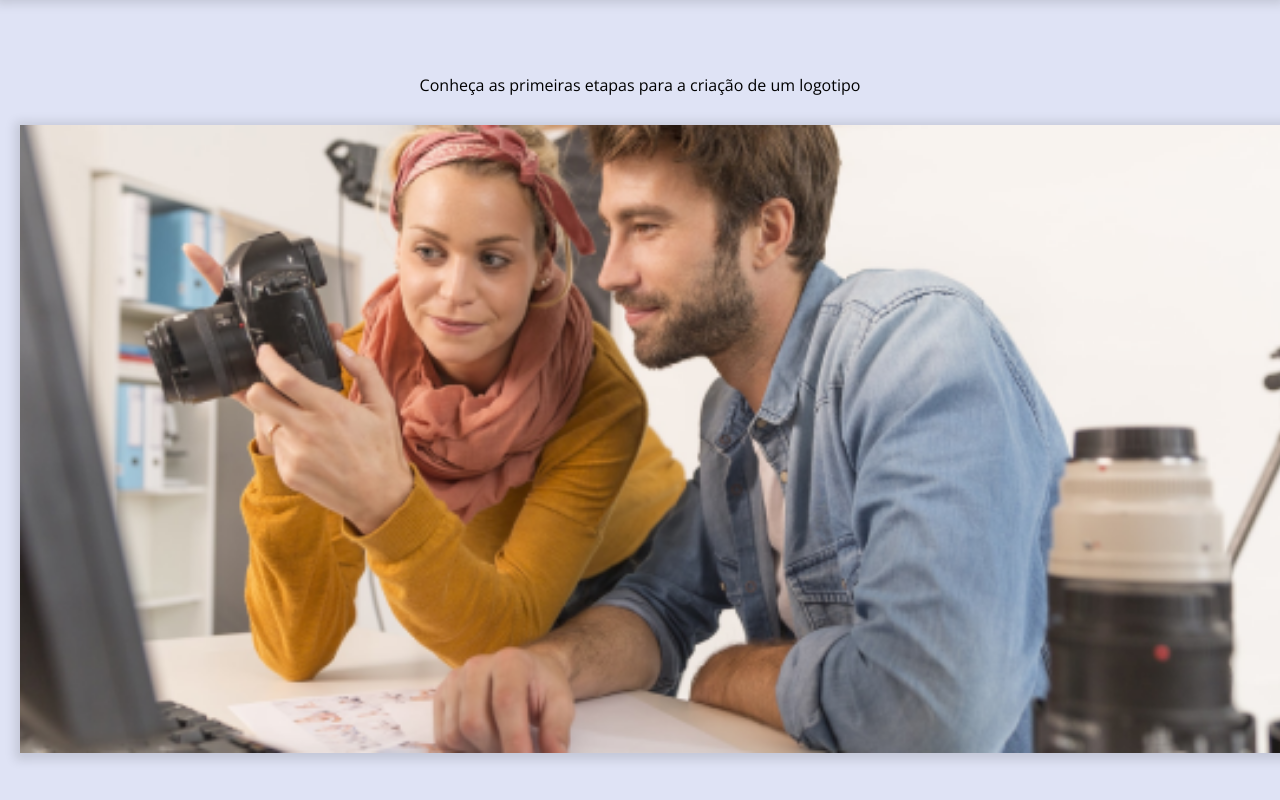
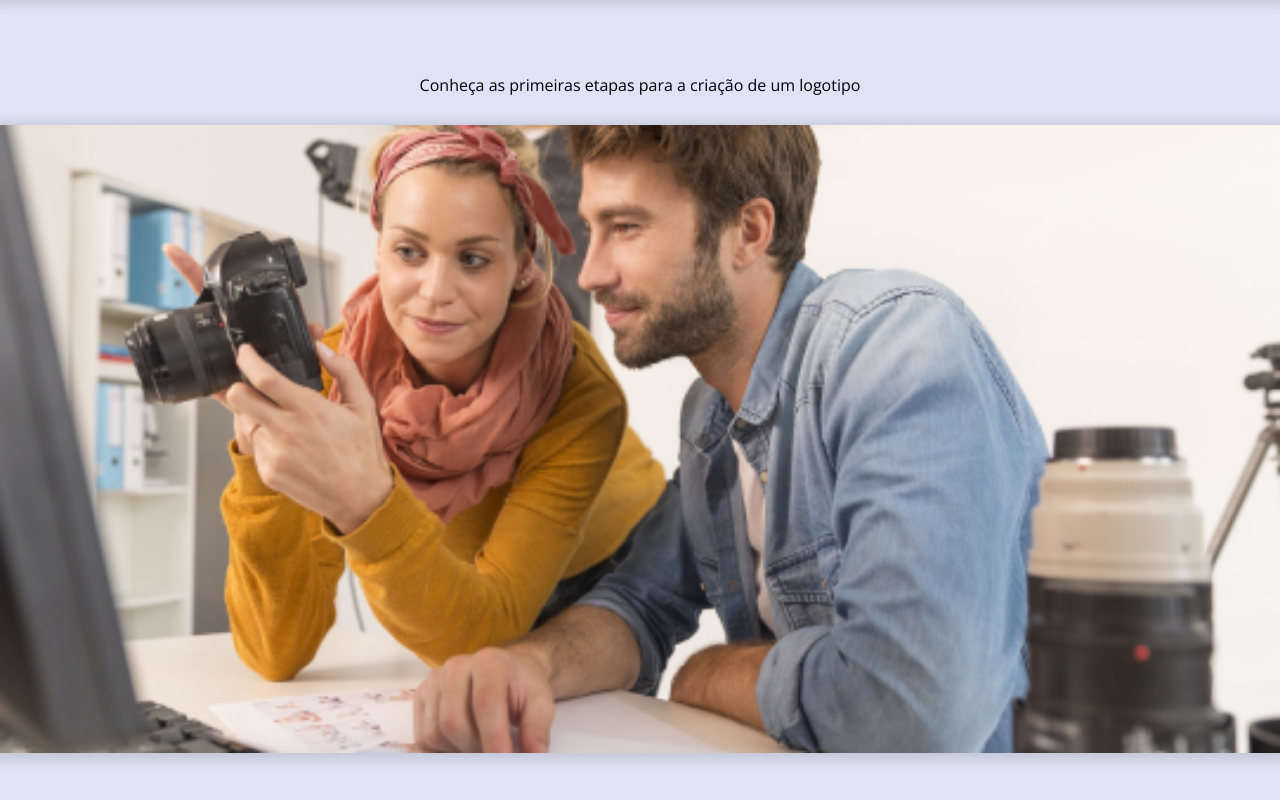
Before and after one commit to lu150ml/projeto__mobile, a plain HTML site: page index.html in a window 1280 px wide. Shown: the part 1080-1880 px from the top of the page. Drawn offline with nearby package versions, Linux system fonts and the light colour scheme.

Commit message:
reparo no pequeno bug do  enquadramento da imagem

```diff
--- a/css/destaques.css
+++ b/css/destaques.css
@@ -31,7 +31,7 @@
 }
 
 
-.destques__painel-imagem{
+.destaques__painel-imagem{
 
     width: 100vw;
 
--- a/index.html
+++ b/index.html
@@ -35,13 +35,13 @@
             <h2 class="destaques__titulo">Destaques</h2>
             <a href="#">
                 <figure class="destaques__painel">
-                    <img src="img/comecando-criar-logotipo.png" alt="Painel do post sobre a criação de logotipo" class="destques__painel-imagem">
+                    <img src="img/comecando-criar-logotipo.png" alt="Painel do post sobre a criação de logotipo" class="destaques__painel-imagem">
                     <figcaption class="destques__painel-texto">Conheça as primeiras etapas para a criação de um logotipo</figcaption>
                 </figure>
             </a>
             <a href="#">
-                <figure class="destaques__painel-imagem">
-                    <img src="img/dicas-fotografia.png" alt="Painel do post sobre fotografia com celular" class="destques__painel-imagem">
+                <figure class="destaques__painel">
+                    <img src="img/dicas-fotografia.png" alt="Painel do post sobre fotografia com celular" class="destaques__painel-imagem">
                     <figcaption class="destques__painel-texto">Veja dicas de como fotografar usando seu celular</figcaption>
                 </figure>
             </a>
```
